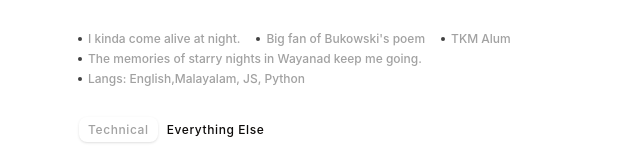
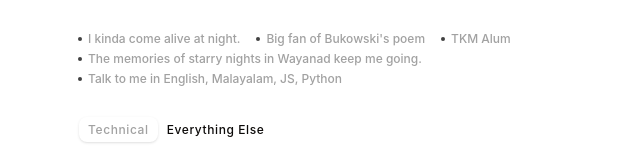
Before and after one commit to ajth-in/ajth.in, a Next.js app: page / in a window 1280 px wide. Shown: the part 248-408 px from the top of the page, without its empty margins (278-918 px from the left). Built offline with nearby package versions, Linux system fonts and the light colour scheme.

Commit message:
feat: update description labels for clarity; move PostList component to a new file

```diff
--- a/app/components/description.tsx
+++ b/app/components/description.tsx
@@ -15,7 +15,7 @@ export function Description() {
         <Fact label="TKM Alum" />
 
         <Fact label="The memories of starry nights in Wayanad keep me going." />
-        <Fact label="Langs: English,Malayalam, JS, Python" />
+        <Fact label="Talk to me in English, Malayalam, JS, Python" />
       </div>
     </section>
   );
--- /dev/null
+++ b/app/components/post-lists.tsx
@@ -0,0 +1,31 @@
+import { Blog, formatDate } from "app/blog/utils";
+import Link from "next/link";
+
+export function PostList({ posts }: { posts: Blog[] }) {
+  if (posts.length === 0) {
+    return (
+      <p className="px-2 py-4 text-sm text-neutral-500 italic">
+        No entries found.
+      </p>
+    );
+  }
+
+  return (
+    <>
+      {posts.map((post) => (
+        <Link
+          key={post.slug}
+          href={`/blog/${post.slug}`}
+          className="group flex items-baseline gap-4 rounded-md px-2 py-2 transition-colors hover:bg-white/[0.03]"
+        >
+          <span className="w-24 shrink-0 font-mono text-[12px] tabular-nums text-neutral-500">
+            {formatDate(post.metadata.publishedAt, false)}
+          </span>
+          <span className="text-sm font-medium tracking-tight text-neutral-200 transition-colors group-hover:text-neutral-400">
+            {post.metadata.title}
+          </span>
+        </Link>
+      ))}
+    </>
+  );
+}
--- a/app/components/posts.tsx
+++ b/app/components/posts.tsx
@@ -1,9 +1,9 @@
-import Link from "next/link";
-
-import { Blog, formatDate, getBlogPosts } from "app/blog/utils";
+import { getBlogPosts } from "app/blog/utils";
 import { Tabs, TabsContent, TabsList, TabsTrigger } from "@/components/ui/tabs";
 import { Fragment } from "react";
 import Image from "next/image";
+import { PostList } from "./post-lists";
+
 export function BlogPosts() {
   const _techBlogs = getBlogPosts("tech");
   const _personalPosts = getBlogPosts("life");
@@ -63,32 +63,3 @@ export function BlogPosts() {
     </Fragment>
   );
 }
-
-function PostList({ posts }: { posts: Blog[] }) {
-  if (posts.length === 0) {
-    return (
-      <p className="px-2 py-4 text-sm text-neutral-500 italic">
-        No entries found.
-      </p>
-    );
-  }
-
-  return (
-    <>
-      {posts.map((post) => (
-        <Link
-          key={post.slug}
-          href={`/blog/${post.slug}`}
-          className="group flex items-baseline gap-4 rounded-md px-2 py-2 transition-colors hover:bg-white/[0.03]"
-        >
-          <span className="w-24 shrink-0 font-mono text-[12px] tabular-nums text-neutral-500">
-            {formatDate(post.metadata.publishedAt, false)}
-          </span>
-          <span className="text-sm font-medium tracking-tight text-neutral-200 transition-colors group-hover:text-neutral-400">
-            {post.metadata.title}
-          </span>
-        </Link>
-      ))}
-    </>
-  );
-}
```
